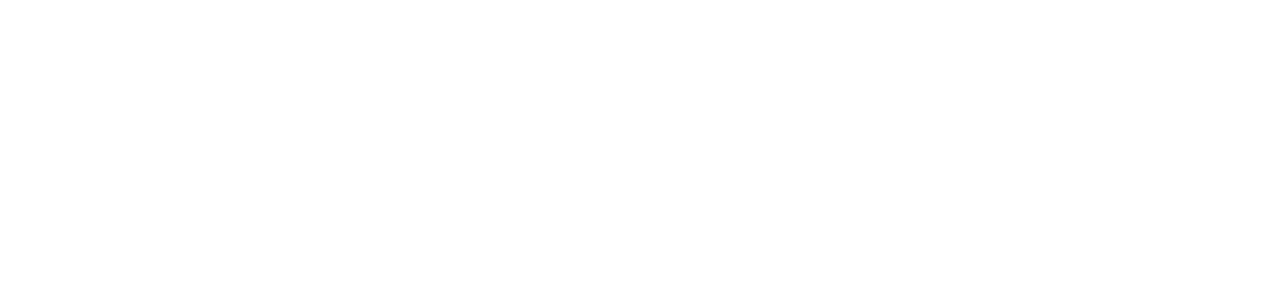
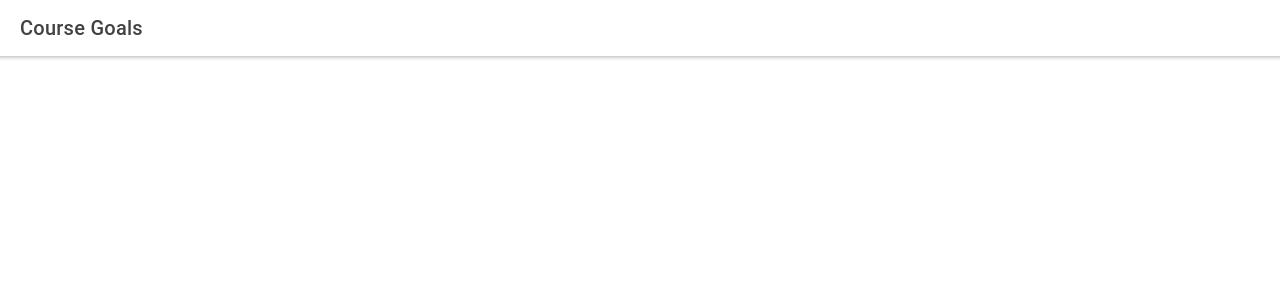
Before and after one commit to irving-caamal/ionic-react-crash-course, a React (Create React App) app: page /course-goals in a window 1280 px wide. Shown: the top 300 px of the page. Built offline with nearby package versions, Linux system fonts and the light colour scheme.

Commit message:
Understanding structure of NAvigation with Ionuic-react

```diff
--- a/src/App.tsx
+++ b/src/App.tsx
@@ -23,15 +23,28 @@
 /* Theme variables */
 import './theme/variables.css';
 
+/**
+ * App Pages
+ */
+import Courses from "./pages/Courses";
+import CourseGoals from "./pages/CourseGoals";
+
 const App: React.FC = () => (
   <IonApp>
     <IonReactRouter>
-      <IonRouterOutlet>
-        <Route path="/home" component={Home} exact={true} />
-        <Route exact path="/" render={() => <Redirect to="/home" />} />
-      </IonRouterOutlet>
+        {/*<Route path="/home" component={Home} exact={true} />*/}
+        <Route path="/" exact>
+            <Courses></Courses>
+        </Route>
+        <Route path="/course-goals" >
+            <CourseGoals></CourseGoals>
+        </Route>
     </IonReactRouter>
   </IonApp>
 );
+/*<IonRouterOutlet>
+    <Route path="/home" component={Home} exact={true} />
+    <Route exact path="/" render={() => <Redirect to="/home" />} />
+</IonRouterOutlet>*/
 
 export default App;
--- /dev/null
+++ b/src/pages/CourseGoals.tsx
@@ -0,0 +1,24 @@
+import { IonContent, IonHeader, IonPage, IonTitle, IonToolbar } from '@ionic/react';
+import React from 'react';
+import './Home.css';
+
+const CourseGoals: React.FC = () => {
+  return (
+    <React.Fragment>
+      <IonHeader>
+        <IonToolbar>
+          <IonTitle>Course Goals</IonTitle>
+        </IonToolbar>
+      </IonHeader>
+      <IonContent>
+        <IonHeader collapse="condense">
+          <IonToolbar>
+            <IonTitle size="large">Course Goals</IonTitle>
+          </IonToolbar>
+        </IonHeader>
+      </IonContent>
+    </React.Fragment>
+  );
+};
+
+export default CourseGoals;
--- /dev/null
+++ b/src/pages/Courses.tsx
@@ -0,0 +1,26 @@
+import { IonContent, IonHeader, IonPage, IonTitle, IonToolbar } from '@ionic/react';
+import React from 'react';
+import ExploreContainer from '../components/ExploreContainer';
+import './Home.css';
+
+const Courses: React.FC = () => {
+  return (
+    <React.Fragment>
+      <IonHeader>
+        <IonToolbar>
+          <IonTitle>Courses</IonTitle>
+        </IonToolbar>
+      </IonHeader>
+      <IonContent>
+        <IonHeader collapse="condense">
+          <IonToolbar>
+            <IonTitle size="large">Courses</IonTitle>
+          </IonToolbar>
+        </IonHeader>
+        <ExploreContainer />
+      </IonContent>
+    </React.Fragment>
+  );
+};
+
+export default Courses;
```
